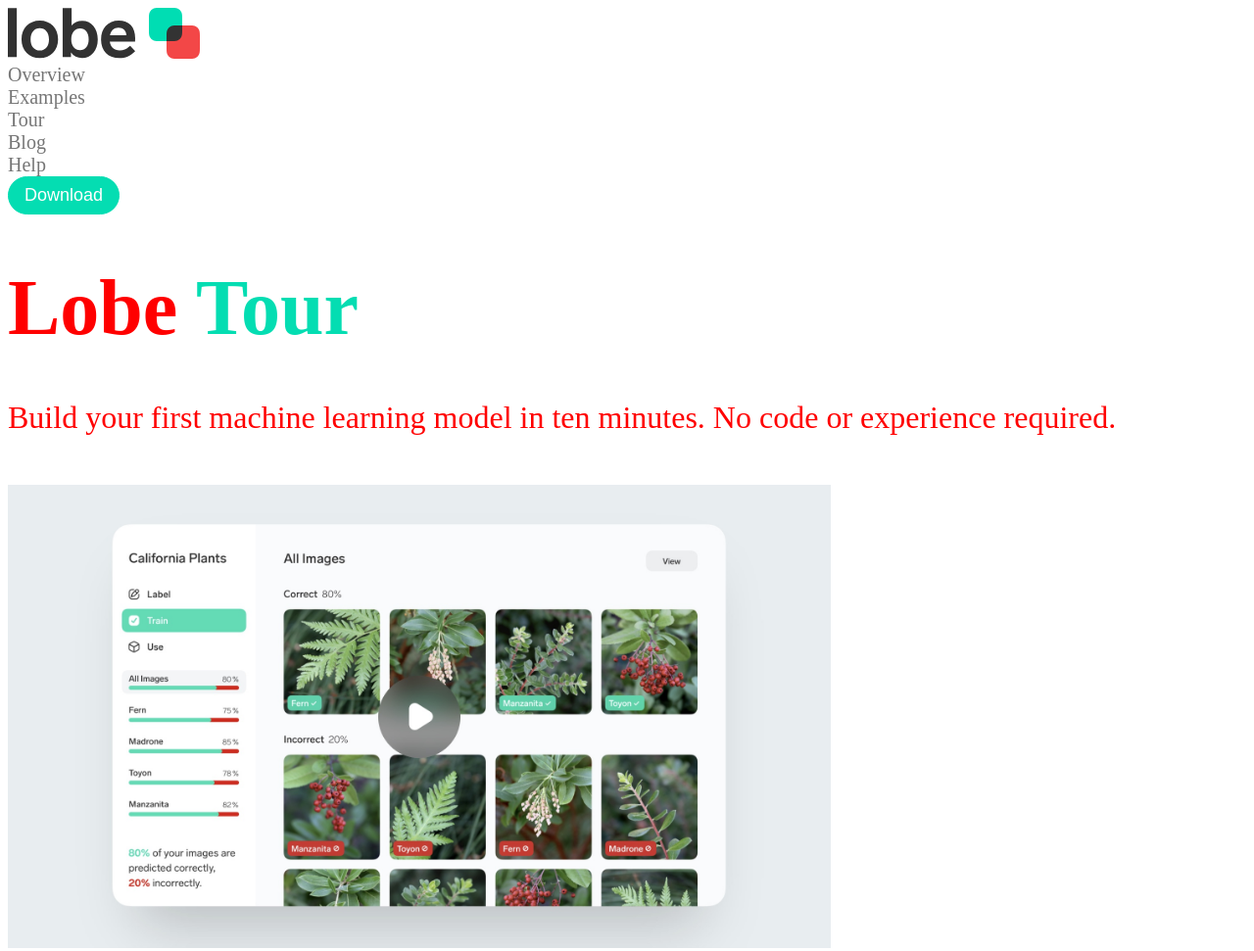
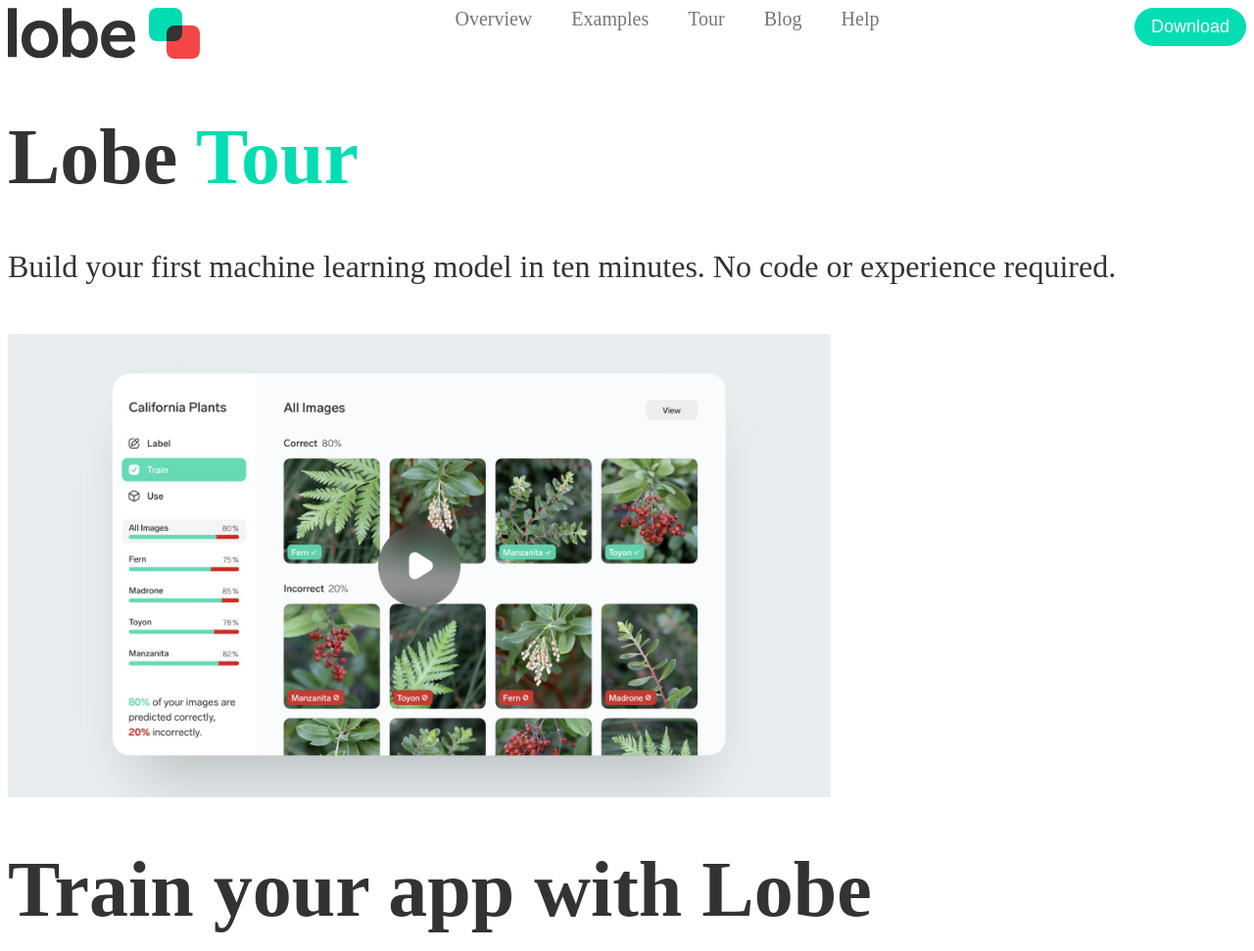
Before and after one commit to RoccoSangellino/lobe, a plain HTML site: page index.html in a window 1280 px wide. Shown: the top 971 px of the page at 98% size. Drawn offline with Linux system fonts and the light colour scheme.

Commit message:
updated using flexbox

```diff
--- a/index.html
+++ b/index.html
@@ -94,7 +94,9 @@
             <a href="#">Help</a>
           </li>
         </ul>
-        <button type="button">Download</button>
+        <div>
+          <button type="button">Download</button>
+        </div>
       </nav>
     </header>
     <main>
--- a/styles.css
+++ b/styles.css
@@ -1,5 +1,5 @@
 body {
-  color: red;
+  color: #333;
 }
 
 a {
@@ -10,6 +10,19 @@ a {
 
 a:hover {
   color: #333;
+}
+
+.main-nav {
+  display: flex;
+  justify-content: space-between;
+}
+
+.main-nav ul {
+  display: flex;
+}
+
+.main-nav ul li {
+  margin: 0 20px;
 }
 
 button {
```
